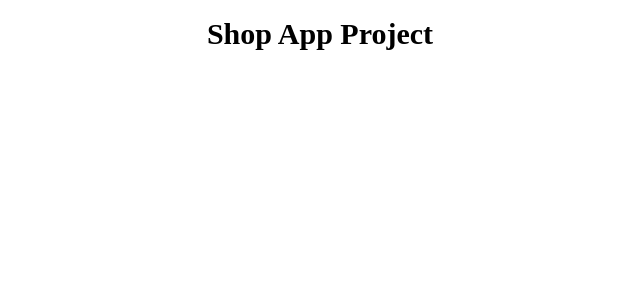
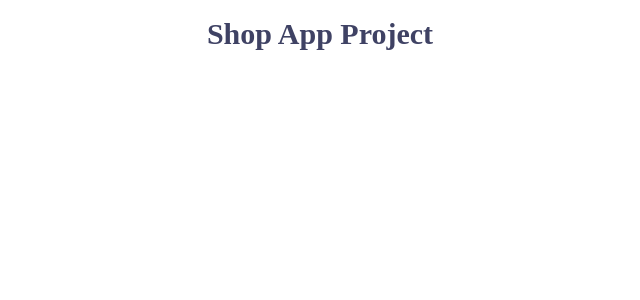
Before and after one commit to mahdi-q/Shop-App-Project, a Next.js app: page / in a window 1280 px wide. Shown: the top 300 px of the page, without its empty margins (320-960 px from the left). Built offline with nearby package versions, Linux system fonts and the light colour scheme.

Commit message:
Add absolute imports to project

```diff
--- a/src/app/layout.jsx
+++ b/src/app/layout.jsx
@@ -1,4 +1,4 @@
-import "./styles/globals.css";
+import "@/styles/globals.css";
 
 export const metadata = {
   title: "Shop App Project",
--- a/src/app/page.jsx
+++ b/src/app/page.jsx
@@ -1,5 +1,7 @@
 export default function Home() {
   return (
-    <h1 className="mt-4 text-center text-3xl font-bold">Shop App Project</h1>
+    <h1 className="mt-4 text-center text-3xl font-bold text-secondary-800">
+      Shop App Project
+    </h1>
   );
 }
```
Also changed, not shown: jsconfig.json (+11 -1 lines), src/styles/globals.css (renamed from src/app/styles/globals.css).
